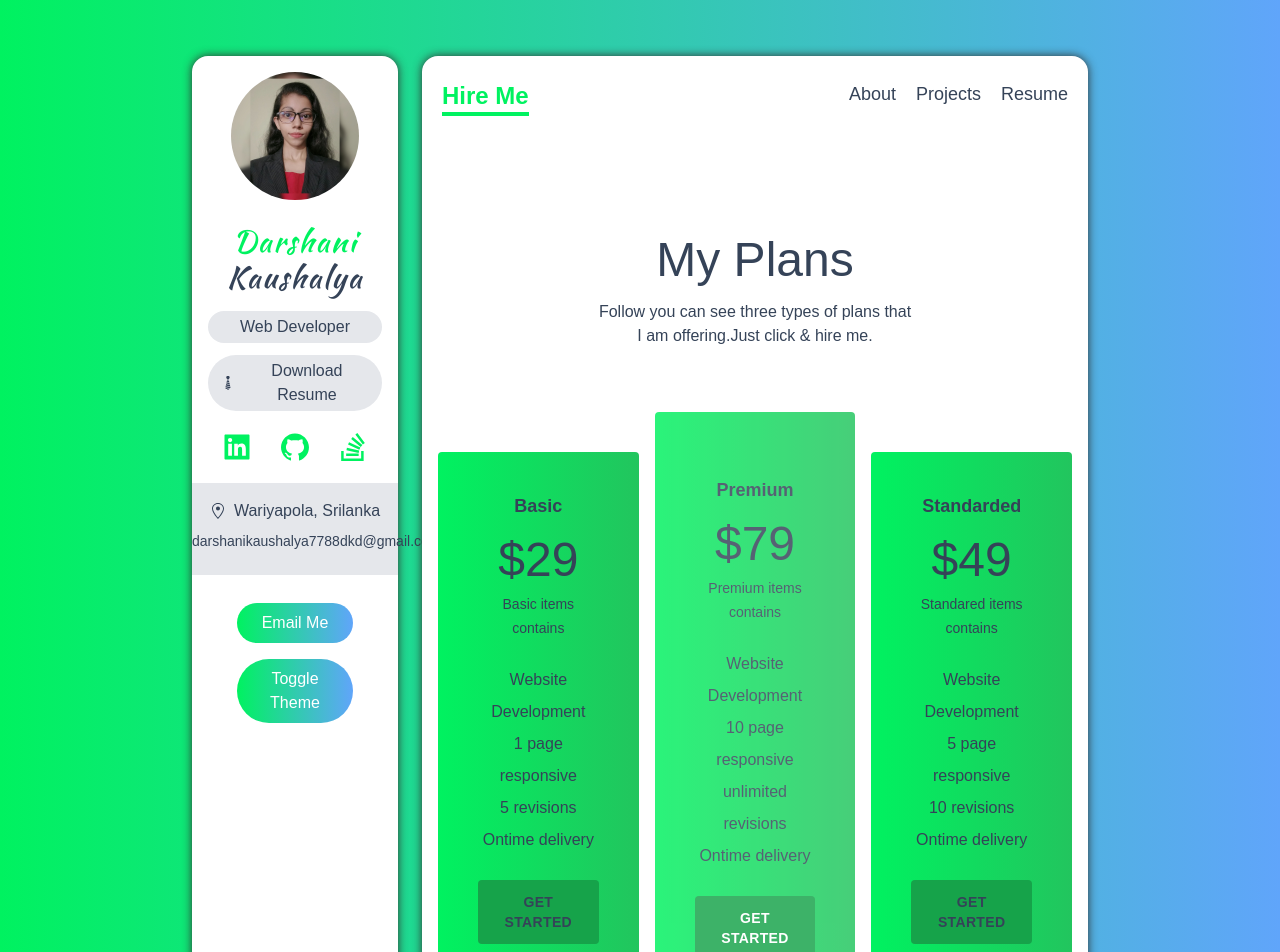
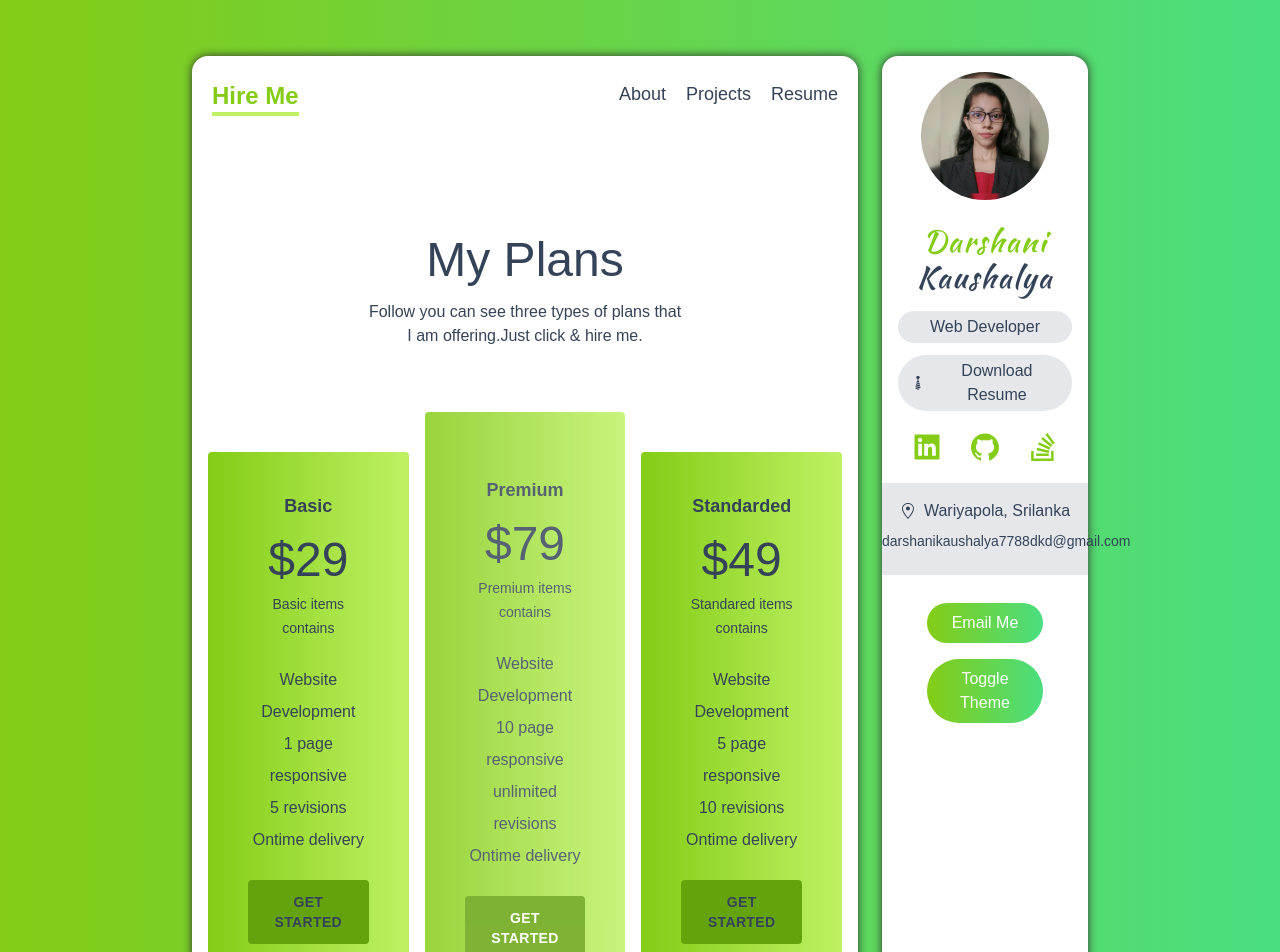
Before and after one commit to DarshaniKaushalya/Portfolio, a Next.js app: page /card in a window 1280 px wide. Shown: the top 952 px of the page. Built offline with nearby package versions, Linux system fonts and the light colour scheme.

Commit message:
feat: Adding Colors

```diff
--- a/components/Bar.tsx
+++ b/components/Bar.tsx
@@ -22,7 +22,7 @@ const Bar: FunctionComponent<{
   return (
     <div className="my-2 text-white bg-gray-300 rounded-full dark:bg-dark-300 dark:bg-black-500">
       <motion.div
-        className="flex items-center px-4 py-1 rounded-full bg-gradient-to-r from-green to-blue-600"
+        className="flex items-center px-4 py-1 rounded-full bg-gradient-to-r from-lime-500 to-green-600"
         style={{
           width: level,
         }}
--- a/components/Navbar.tsx
+++ b/components/Navbar.tsx
@@ -11,7 +11,7 @@ const NavItem: FunctionComponent<{
   return activeItem !== name ? (
     <Link href={route}>
       <a>
-        <span onClick={() => setActiveItem(name)} className="hover:text-green">
+        <span onClick={() => setActiveItem(name)} className="hover:text-lime-500">
           {name}
         </span>
       </a>
@@ -33,7 +33,7 @@ const Navbar = () => {
 
   return (
     <div className="flex justify-between px-5 py-3 my-3">
-      <span className="text-xl font-bold border-b-4 text-green border-green md:text-2xl">
+      <span className="text-xl font-bold border-b-4 text-lime-500 border-lime-300 md:text-2xl">
         {activeItem}
       </span>
       <div className="flex space-x-5 text-lg">
--- a/components/ProjectCards.tsx
+++ b/components/ProjectCards.tsx
@@ -101,7 +101,7 @@ const ProjectCard: FunctionComponent<{
             </motion.div>
           </motion.div>
 
-          {/* //close icon            */}
+          {/* //close icon */}
           <button
             onClick={() => setShowDetail(null)}
             className="absolute p-1 bg-gray-200 rounded-full top-3 right-3 focus:outline-none dark:bg-dark-200"
--- a/components/ProjectNavbar.tsx
+++ b/components/ProjectNavbar.tsx
@@ -6,9 +6,9 @@ export const NavItem: FunctionComponent<{
   handlerFliterCategory: Function
   active: string
 }> = ({ value, handlerFliterCategory, active }) => {
-  let className = 'capitalize cursor-pointer hover:text-green'
+  let className = 'capitalize cursor-pointer hover:text-lime-500'
 
-  if (active === value) className += ' text-green'
+  if (active === value) className += ' text-lime-500'
 
   return (
     <li className={className} onClick={() => handlerFliterCategory(value)}>
--- a/components/ServiceCard.tsx
+++ b/components/ServiceCard.tsx
@@ -12,7 +12,7 @@ const ServiceCard: FunctionComponent<{ service: IService }> = ({
 
   return (
     <div className="flex items-center p-2 space-x-4">
-      <Icon className="w-12 h-12 text-green" />
+      <Icon className="w-12 h-12 text-lime-500" />
       <div>
         <h4 className="font-bold">{title}</h4>
         <p dangerouslySetInnerHTML={createMarkup()} />
--- a/components/Sidebar.tsx
+++ b/components/Sidebar.tsx
@@ -1,5 +1,5 @@
 import React from 'react'
-import { AiFillGithub, AiFillLinkedin, AiFillYoutube } from 'react-icons/ai'
+import { AiFillGithub, AiFillLinkedin } from 'react-icons/ai'
 import { GoLocation } from 'react-icons/go'
 import { GiTie } from 'react-icons/gi'
 import { useTheme } from 'next-themes'
@@ -24,7 +24,7 @@ const Sidebar = () => {
         layout="intrinsic"
       />
       <h3 className="my-4 text-3xl font-medium tracking-wider font-kaushan">
-        <span className="text-green">Darshani </span>
+        <span className="text-lime-500">Darshani </span>
         Kaushalya
       </h3>
       <p className="px-2 py-1 my-3 bg-gray-200 rounded-full dark:bg-dark-200">
@@ -39,7 +39,7 @@ const Sidebar = () => {
         Download Resume
       </a>
       {/* Social Icons */}
-      <div className="flex justify-around mx-auto my-5 text-green md:w-full">
+      <div className="flex justify-around mx-auto my-5 text-lime-500 md:w-full">
         <a href="https://www.linkedin.com/in/darshani-kaushalya-diwakara-48202a197/">
           <AiFillLinkedin className="w-8 h-8 cursor-pointer" />
         </a>
@@ -64,14 +64,14 @@ const Sidebar = () => {
       </div>
       {/* Email Button */}
       <button
-        className="w-8/12 px-5 py-2 my-2 text-white rounded-full bg-gradient-to-r from-green to-blue-400 focus:outline-none dark:bg-dark-200"
+        className="w-8/12 px-5 py-2 my-2 text-white rounded-full bg-gradient-to-r from-lime-500 to-green-400 focus:outline-none dark:bg-dark-200"
         onClick={() => window.open('mailto:darshanikaushalya7788dkd@gmail.com')}
       >
         Email Me
       </button>
       <button
         onClick={changeTheme}
-        className="w-8/12 px-5 py-2 my-2 text-white rounded-full bg-gradient-to-r from-green to-blue-400"
+        className="w-8/12 px-5 py-2 my-2 text-white rounded-full bg-gradient-to-r from-lime-500 to-green-400"
       >
         Toggle Theme
       </button>
--- a/pages/_app.tsx
+++ b/pages/_app.tsx
@@ -3,22 +3,19 @@ import Navbar from '../components/Navbar'
 
 import '../styles/globals.css'
 import { ThemeProvider } from 'next-themes'
-import { AnimatePresence } from 'framer-motion'
+
 
 function MyApp({ Component, pageProps, router }) {
   return (
     <ThemeProvider attribute="class">
       <div className="grid grid-cols-12 gap-6 px-5 my-14 lg:px-48 sm:px-20 md:px-32">
+
+        <div className="flex flex-col col-span-12 overflow-hidden bg-white lg:col-span-9 dark:bg-dark-500 rounded-2xl shadow-custom-light dark:shadow-custom-dark">
+          <Navbar />
+          <Component {...pageProps} key={router.route} />
+        </div>
         <div className="col-span-12 p-4 px-4 text-center bg-white dark:bg-dark-500 lg:col-span-3 rounded-2xl shadow-custom-light dark:shadow-custom-dark">
           <Sidebar />
-        </div>
-        <div className="flex flex-col col-span-12 overflow-hidden bg-white lg:col-span-9 dark:bg-dark-500 rounded-2xl shadow-custom-light dark:shadow-custom-dark">
-          <Navbar />
-
-          {/* <AnimatePresence>
-
-      </AnimatePresence> */}
-          <Component {...pageProps} key={router.route} />
         </div>
       </div>
     </ThemeProvider>
--- a/pages/_document.tsx
+++ b/pages/_document.tsx
@@ -12,7 +12,7 @@ class MyDocument extends Document {
             rel="stylesheet"
           />
         </Head>
-        <body className="bg-gradient-to-r from-green to-blue-400 dark:from-dark-500 dark:to-dark-700 dark:text-white">
+        <body className="bg-gradient-to-r from-lime-500 to-green-400 dark:from-dark-500 dark:to-dark-700 dark:text-white">
           <Main />
           <NextScript />
         </body>
--- a/pages/card.tsx
+++ b/pages/card.tsx
@@ -13,7 +13,7 @@ const card = () => {
 
       <div className="lg:flex lg:items-center lg:-mx-2">
         <div className="mb-4 lg:mb-0 lg:w-1/3 lg:px-2 ">
-          <div className="p-10 text-center bg-green-300 rounded border-grey-light bg-gradient-to-r from-green to to-green-500 ">
+          <div className="p-10 text-center rounded bg-lime-300 border-grey-light bg-gradient-to-r from-lime-500 to to-lime-300 ">
             <h2 className="mb-4 text-lg font-semibold">Basic</h2>
             <div className="mb-6">
               <span className="block pb-2 text-5xl">$29</span>
@@ -27,7 +27,7 @@ const card = () => {
               <li>Ontime delivery</li>
             </ul>
             <a
-              className="inline-block w-full p-3 text-sm font-bold tracking-wide no-underline uppercase bg-green-600 rounded border-red text-red hover:bg-green-900 "
+              className="inline-block w-full p-3 text-sm font-bold tracking-wide no-underline uppercase rounded bg-lime-600 border-red text-red hover:bg-lime-900 hover:text-lime-50"
               href="#"
             >
               Get started
@@ -36,7 +36,7 @@ const card = () => {
         </div>
 
         <div className="mb-4 lg:mb-0 lg:w-1/3 lg:px-2 animate-pulse">
-          <div className="p-10 text-center bg-green-400 rounded border-grey-light lg:py-16 lg:shadow-lg bg-gradient-to-r from-green to-green-500">
+          <div className="p-10 text-center rounded bg-lime-400 border-grey-light lg:py-16 lg:shadow-lg bg-gradient-to-r from-lime-500 to-lime-300">
             <h2 className="mb-4 text-lg font-semibold">Premium</h2>
             <div className="mb-6">
               <span className="block pb-2 text-5xl">$79</span>
@@ -50,7 +50,7 @@ const card = () => {
               <li>Ontime delivery</li>
             </ul>
             <a
-              className="inline-block w-full p-3 text-sm font-bold tracking-wide no-underline uppercase bg-green-600 rounded border-red text-red lg:border-none lg:bg-red lg:hover:bg-red-dark lg:text-white hover:bg-white hover:text-green-900"
+              className="inline-block w-full p-3 text-sm font-bold tracking-wide no-underline uppercase rounded bg-lime-600 border-red text-red lg:border-none lg:bg-red lg:hover:bg-red-dark lg:text-white hover:bg-white hover:text-lime-900"
               href="#"
             >
               Get started
@@ -59,7 +59,7 @@ const card = () => {
         </div>
 
         <div className="mb-4 lg:mb-0 lg:w-1/3 lg:px-2 ">
-          <div className="p-10 text-center bg-green-300 rounded border-grey-light bg-gradient-to-r from-green to-green-500">
+          <div className="p-10 text-center rounded bg-lime-300 border-grey-light bg-gradient-to-r from-lime-500 to-lime-300">
             <h2 className="mb-4 text-lg font-semibold">Standarded</h2>
             <div className="mb-6">
               <span className="block pb-2 text-5xl">$49</span>
@@ -75,7 +75,7 @@ const card = () => {
               <li>Ontime delivery</li>
             </ul>
             <a
-              className="inline-block w-full p-3 text-sm font-bold tracking-wide no-underline uppercase bg-green-600 rounded border-red text-red hover:bg-green-900"
+              className="inline-block w-full p-3 text-sm font-bold tracking-wide no-underline uppercase rounded bg-lime-600 border-red text-red hover:bg-lime-900 hover:text-lime-50"
               href="#"
             >
               Get started
--- a/styles/globals.css
+++ b/styles/globals.css
@@ -10,7 +10,7 @@ body {
 }
 /* //scrollbar color */
 ::-webkit-scrollbar-thumb {
-  background-image: linear-gradient(to right bottom, #00f260, #0575e6);
+  background-image: linear-gradient(to right bottom, #84cc16, #4ade80);
 }
 
 /* //scrollbar size */
--- a/tailwind.config.js
+++ b/tailwind.config.js
@@ -12,7 +12,7 @@ module.exports = {
     extend: {
       colors: {
         green: {
-          DEFAULT: '#00f260',
+          DEFAULT: '#84cc16',
         },
         dark: {
           DEFAULT: '#010101',
```
